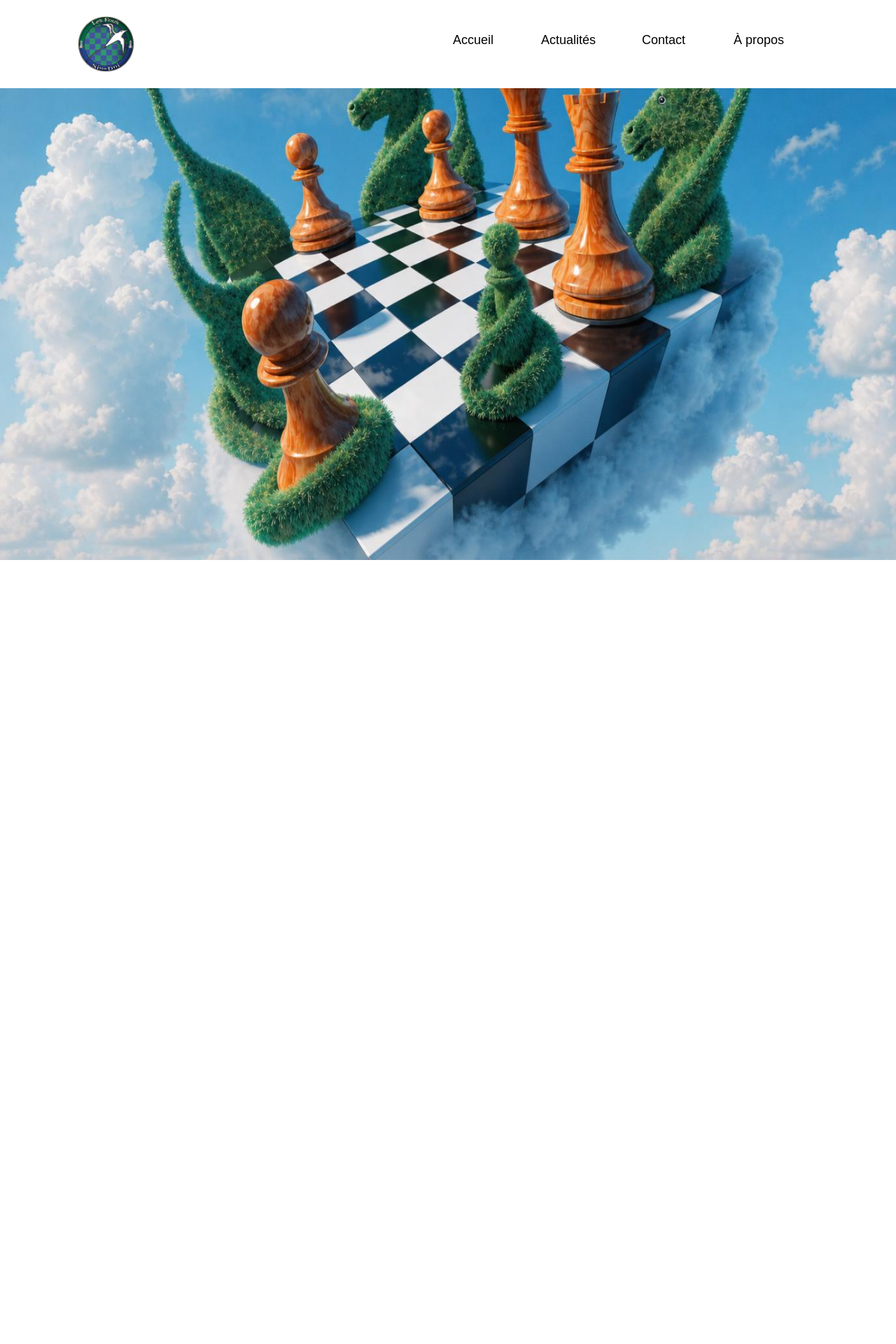
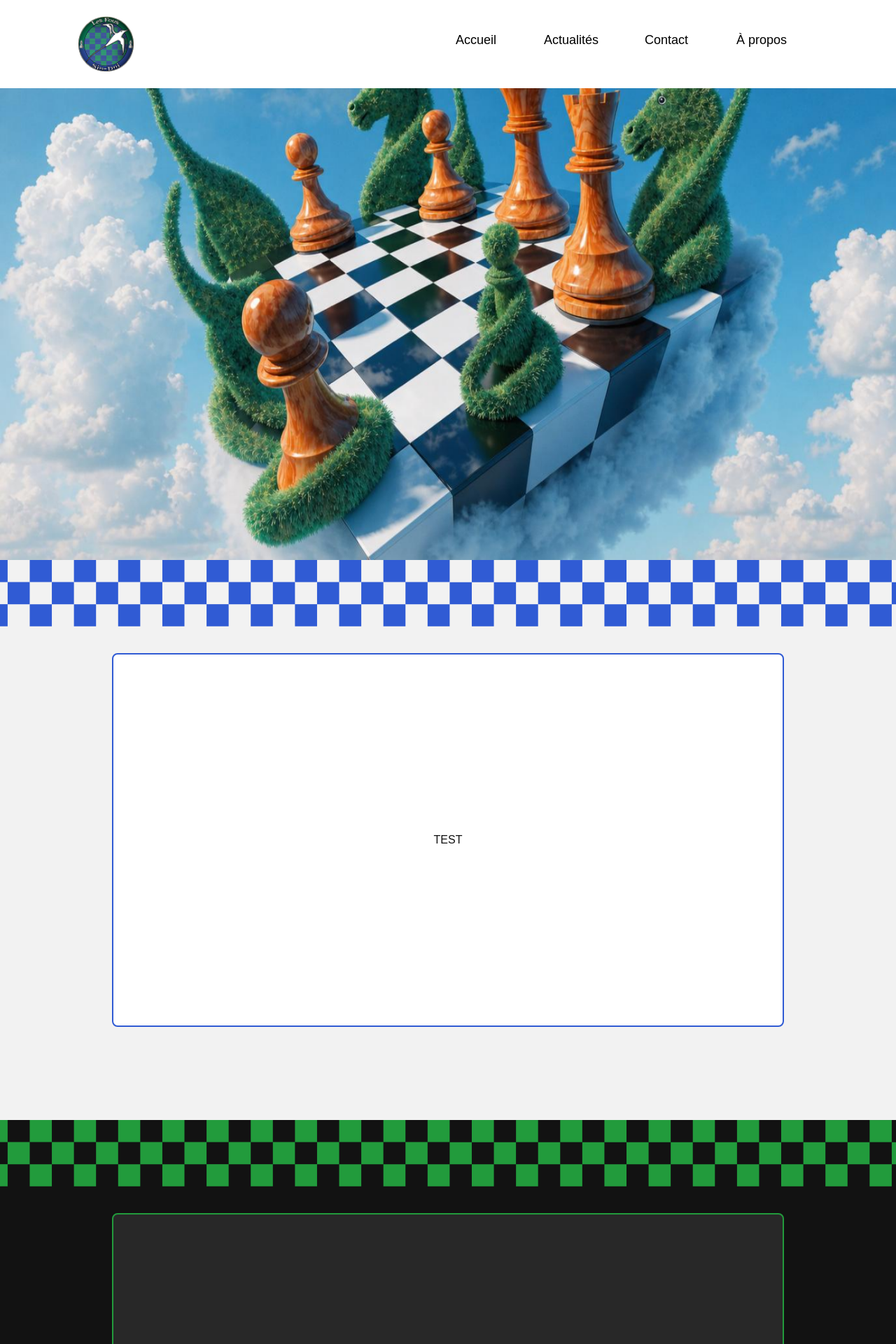
Before and after one commit to ClementSellyPro/bishop_project, a Next.js app: page / in a window 1280 px wide. Shown: the top 1920 px of the page at 70% size. Before the commit the page ends 800 px from the top, so only its background shows below. Built offline with nearby package versions, Linux system fonts and the light colour scheme.

Commit message:
Container variants component

```diff
--- a/app/components/Header.tsx
+++ b/app/components/Header.tsx
@@ -9,6 +9,7 @@ export default function Header() {
         <Link href="/" className="hover:opacity-80">
           <Image src="/logo.png" alt="Logo" width={80} height={80} />
         </Link>
+
         <Nav />
       </div>
     </header>
--- a/app/components/Nav.tsx
+++ b/app/components/Nav.tsx
@@ -1,4 +1,3 @@
-import Image from "next/image";
 import NavItem from "./NavItem";
 
 export default function Nav() {
--- a/app/components/NavItem.tsx
+++ b/app/components/NavItem.tsx
@@ -9,10 +9,12 @@ export default function NavItem({
   label: string;
 }) {
   return (
-    <li className="group flex flex-col items-center space-x-2 w-24">
-      <Link href={href} className="group-hover:font-semibold">
+    <li className="group space-x-2 w-24">
+      <Link
+        href={href}
+        className="flex flex-col items-center group-hover:font-semibold"
+      >
         {label}
-      </Link>
         <Image
           className="hidden group-hover:block transition-all duration-300 ease-in-out"
           src="/triangle.svg"
@@ -20,6 +22,7 @@ export default function NavItem({
           width={14}
           height={14}
         />
+      </Link>
     </li>
   );
 }
--- a/app/components/page/Home.tsx
+++ b/app/components/page/Home.tsx
@@ -1,11 +1,11 @@
-import Background from "../Background";
-import Header from "../Header";
+// import Background from "../Background";
+// import Header from "../Header";
 
-export default function Home() {
-  return (
-    <div className="min-h-screen">
-      <Background />
-      <Header />
-    </div>
-  );
-}
+// export default function Home() {
+//   return (
+//     <div className="min-h-screen">
+//       <Background />
+//       <Header />
+//     </div>
+//   );
+// }
--- /dev/null
+++ b/app/components/page/Home/Hero.tsx
@@ -0,0 +1,9 @@
+import Background from "../../Background";
+
+export default function Hero() {
+  return (
+    <div className="min-h-screen">
+      <Background />
+    </div>
+  );
+}
--- a/app/components/shared/Container.tsx
+++ b/app/components/shared/Container.tsx
@@ -1,5 +1,44 @@
-export default function Container({ theme }: { theme: "light" | "dark" }) {
-  const backgroundColor = theme === "light" ? "#FFFFFF" : "#111827";
+import Image from "next/image";
 
-  return <div></div>;
+const variants = {
+  light: {
+    section: "bg-[#F2F2F2] text-[#121212]",
+    box: "bg-white border-[#305BD4]",
+    banner: "echiquier_bleu.svg",
+  },
+  dark: {
+    section: "bg-[#121212] text-[#F2F2F2]",
+    box: "bg-[#282828] border-[#229B3C]",
+    banner: "echiquier_vert.svg",
+  },
+};
+
+export default function Container({
+  theme,
+  children,
+}: {
+  theme: "light" | "dark";
+  children?: React.ReactNode;
+}) {
+  const variant = variants[theme];
+
+  return (
+    <div
+      className={`h-screen flex items-center justify-center relative ${variant.section}`}
+    >
+      <div className="absolute top-0 inset-x-0 h-24">
+        <Image
+          src={`/${variant.banner}`}
+          alt=""
+          fill
+          className="object-cover"
+        />
+      </div>
+      <div
+        className={`${variant.box} border-2  rounded-lg p-4 w-8/12 md:w-6/12 lg:w-9/12 h-10/12 md:h-6/12 lg:h-8/12 flex items-center justify-center`}
+      >
+        {children}
+      </div>
+    </div>
+  );
 }
--- a/app/page.tsx
+++ b/app/page.tsx
@@ -1,9 +1,24 @@
-import Home from "./components/page/Home";
+import Header from "./components/Header";
+import Hero from "./components/page/Home/Hero";
+import Container from "./components/shared/Container";
 
-export default function Container() {
+export default function Home() {
   return (
     <div>
-      <Home />
+      <Header />
+      <Hero />
+
+      <Container theme="light">
+        <p>TEST</p>
+      </Container>
+
+      <Container theme="dark">
+        <p>TEST</p>
+      </Container>
+
+      <Container theme="light">
+        <p>TEST</p>
+      </Container>
     </div>
   );
 }
```
Lines whose indentation alone changed are shown as unchanged.
